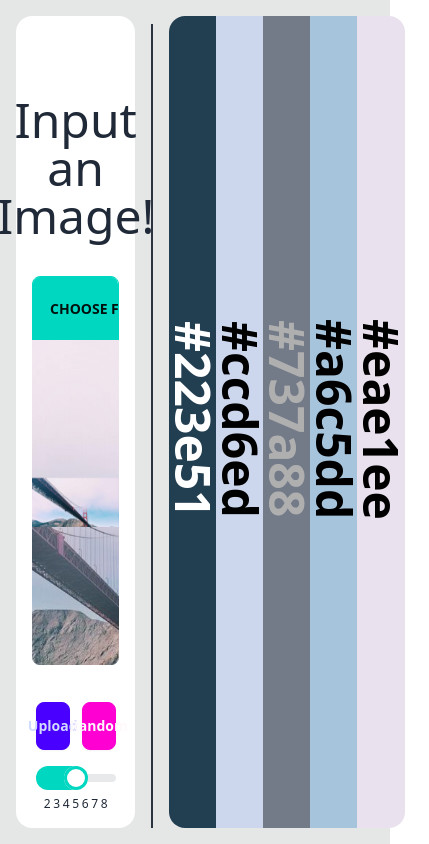
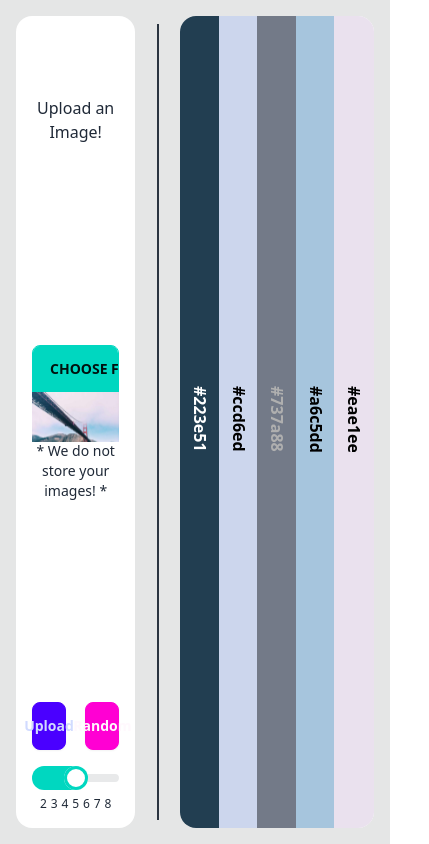
Before and after one commit to yvs2701/ColorSchemes, a React (Create React App) app in the folder frontend/: page / in a window 390 px wide. Shown: the whole page, 429 px wide, since content can reach past the window. Built offline with nearby package versions, Linux system fonts and the light colour scheme.

Commit message:
UI changes [FIX]longer images will not bring a scrollbar to the page [FEAT]added toast notifications [MISC]desktop ui is responsive

```diff
--- a/frontend/package.json
+++ b/frontend/package.json
@@ -6,6 +6,7 @@
     "daisyui": "^4.4.20",
     "react": "^18.2.0",
     "react-dom": "^18.2.0",
+    "react-hot-toast": "^2.4.1",
     "web-vitals": "^2.1.4"
   },
   "devDependencies": {
--- a/frontend/src/App.js
+++ b/frontend/src/App.js
@@ -1,5 +1,7 @@
 import { useState, useEffect } from "react";
 import { sampleImg } from "./components/sampleImageBase64";
+import { Toaster } from 'react-hot-toast';
+import useToast from "./components/useToast";
 
 function App() {
 
@@ -10,6 +12,7 @@ function App() {
     "hex_colors": ["#223e51", "#ccd6ed", "#737a88", "#a6c5dd", "#eae1ee"],
     "rgb_colors": [[34, 62, 81], [204, 214, 237], [115, 122, 136], [166, 197, 221], [234, 225, 238]],
   });
+  const toast = useToast().toast;
 
   useEffect(() => {
     // TODO: FETCH AN IMAGE AND SET IT AS THE DEFAULT IMAGE
@@ -60,23 +63,25 @@ function App() {
   }
 
   return (
+    <>
       <main
         className="flex p-4 w-full bg-base-300 min-h-screen"
       >
+
         <section
           className="flex flex-col flex-initial bg-base-100 w-1/3 min-h-full rounded-box p-4 justify-between items-center"
         >
           {/* HEADER */}
           <h1
-          className="text-5xl text-center mt-16"
+            className="md:text-4xl lg:text-5xl text-center mt-16"
           >
-          Input an Image!
+            Upload an Image!
           </h1>
 
           {/* File upload */}
-        <div className="fileUpload w-full h-1/2 join join-vertical">
+          <div className="fileUpload w-full join join-vertical">
             <input type="file" accept="image/jpeg, image/png"
-            className="file-input file-input-bordered file-input-accent join-item flex-initial h-1/6"
+              className="file-input file-input-bordered file-input-accent join-item"
               onChange={(e) => {
                 if (e.target.files.length === 0) return
                 const file = e.target.files[0]
@@ -88,19 +93,19 @@ function App() {
               }}
             />
             {/* IMAGE PREVIEW AREA */}
-          {/* FIXME: PREVENT RESIZING THE PAGE */}
             <div
-            className="w-full h-5/6 flex-initial join-item rounded overflow-hidden"
+              className="max-h-[300px] 3xl:max-h-[500px] max-w-full join-item rounded overflow-hidden"
               style={{ background: `no-repeat center/cover url(${imgData})` }}
             >
               <img src={imgData} alt="preview of uploaded file"
                 className="w-full h-full object-contain backdrop-blur-3xl"
               />
             </div>
+            <small className="join-item text-center text-sm">* We do not store your images! *</small>
           </div>
 
           <div
-          className="w-11/12 grouped-inputs"
+            className="w-full grouped-inputs"
           >
             {/* BUTTON GROUP */}
             <div
@@ -138,7 +143,7 @@ function App() {
             </div>
           </div>
         </section>
-      <div className="divider divider-horizontal divider-neutral mt-2"></div>
+        <div className="divider divider-horizontal divider-neutral pt-2 pb-2 md:ml-1 md:mr-1 lg:ml-4 lg:mr-4"></div>
         <section
           className="flex-initial bg-base-100 w-2/3 min-h-full rounded-box join join-horizontal"
         >
@@ -149,13 +154,25 @@ function App() {
                 className="colorTheme flex justify-center items-center join-item w-full"
                 style={{ backgroundColor: color }}
               >
-              <div className="tooltip bg-inherit" data-tip="click to copy">
+                <div className="tooltip tooltip-left lg:tooltip-top bg-inherit" data-tip="click to copy">
                   <button
-                  className="text-5xl text-center font-bold contrasting-text vertical-text cursor-copy select-all"
+                    className="md:text-3xl lg:text-5xl text-center font-bold contrasting-text vertical-text cursor-copy select-all"
                     onClick={(e) => {
+                      if (!navigator.clipboard) {
+                        console.error("Clipboard access denied!")
+                        return;
+                      }
                       const text = e.target.innerText
                       navigator.clipboard.writeText(text)
-                    console.log("copied " + text + " to clipboard")
+                      toast.custom((t) => (
+                        <span>
+                          <div className={"alert rounded-lg p-2 " +
+                            (t.visible ? 'animate-fade-in' : 'animate-fade-out')}
+                          >
+                            copied to clipboard
+                          </div>
+                        </span>
+                      ))
                     }}
                   >
                     {color}
@@ -166,6 +183,8 @@ function App() {
           }
         </section>
       </main >
+      <Toaster position="bottom-center" toastOptions={{ custom: { duration: 2000 } }} />
+    </>
   );
 }
 
--- /dev/null
+++ b/frontend/src/components/useToast.js
@@ -0,0 +1,28 @@
+import { useEffect, useState } from "react";
+import t, { useToasterStore } from "react-hot-toast";
+
+const useToast = () => {
+  const { toasts } = useToasterStore();
+
+  const [toastLimit, setToastLimit] = useState(3);
+
+  useEffect(() => {
+    toasts
+      .filter((tt) => tt.visible)
+      .filter((_, i) => i >= toastLimit)
+      .forEach((tt) => t.dismiss(tt.id));
+  }, [toasts, toastLimit]);
+
+  const toast = {
+    ...t,
+    setLimit: (l) => {
+      if (l !== toastLimit) {
+        setToastLimit(l);
+      }
+    },
+  };
+
+  return { toast };
+};
+
+export default useToast;
--- a/frontend/tailwind.config.js
+++ b/frontend/tailwind.config.js
@@ -3,7 +3,25 @@ module.exports = {
   mode: "jit",
   content: ["./src/**/*.{js,jsx}"],
   theme: {
-    extend: {},
+    extend: {
+      screens: {
+        "3xl": "1600px",
+      },
+    },
+    animation: {
+      'fade-in': '150ms ease-in forwards fadeIn',
+      'fade-out': '150ms ease-out forwards fadeOut',
+    },
+    keyframes: {
+      fadeIn: {
+        '0%': { opacity: 0 },
+        '100%': { opacity: 1 },
+      },
+      fadeOut: {
+        '0%': { opacity: 1 },
+        '100%': { opacity: 0 },
+      },
+    },
   },
   plugins: [require("daisyui")],
 }
```
Also changed, not shown: 1 other file (tests, documents, lock files or other folders). Lines whose indentation alone changed are shown as unchanged.
